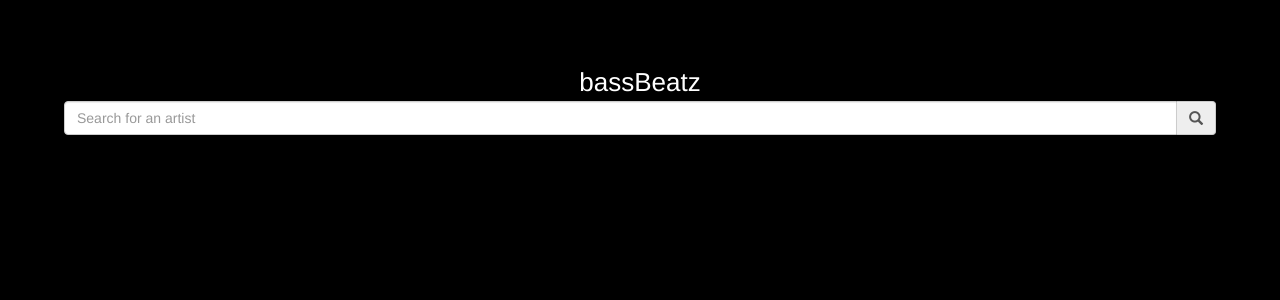
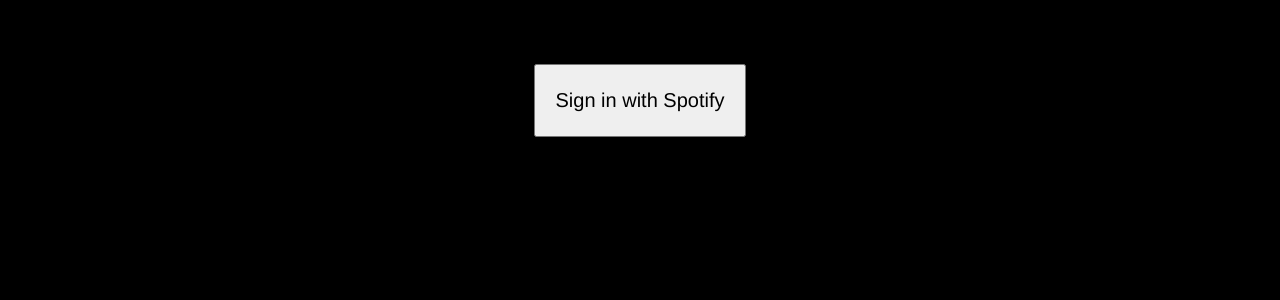
Before and after one commit to rowgregory/bass-beatz, a React (Create React App) app: page / in a window 1280 px wide. Shown: the top 300 px of the page. Built offline with nearby package versions, Linux system fonts and the light colour scheme.

Commit message:
added login button with auth

```diff
--- a/package.json
+++ b/package.json
@@ -3,13 +3,14 @@
   "version": "0.1.0",
   "private": true,
   "dependencies": {
+    "machinepack-spotify": "0.0.3",
+    "node-spotify-api": "^1.0.7",
+    "query-string": "^6.2.0",
     "react": "^16.7.0",
     "react-bootstrap": "^0.32.4",
     "react-dom": "^16.7.0",
     "react-scripts": "2.1.3",
     "spotify-web-api-js": "^1.1.1",
-    "machinepack-spotify": "0.0.3",
-    "node-spotify-api": "^1.0.7",
     "spotify-web-api-node": "^2.5.0"
   },
   "scripts": {
--- a/src/App.jsx
+++ b/src/App.jsx
@@ -4,6 +4,7 @@
 import Profile from './Profile';
 import Gallery from './Gallery';
 import RelatedArtists from './RelatedArtists';
+import queryString from 'query-string';
 
 class App extends Component {
     constructor(props){
@@ -12,66 +13,171 @@
             query: '',
             artist: null,
             tracks:[],
-            related_artists:[]
+            related_artists:[],
+            serverData:{},
+            image:null
         }
     }
 
+    componentDidMount(){
+        let parsed = queryString.parse(window.location.search);
+        console.log('accessToken', parsed);
+
+        let accessToken = parsed.access_token;
+
+        if(!accessToken)
+            return;
+
+        fetch('https://api.spotify.com/v1/me', {headers:  {
+            'Authorization': 'Bearer ' + accessToken }}
+        ).then(response => response.json())
+        .then(jsonresponse =>
+        //    {console.log(jsonresponse)}
+
+            this.setState({
+            user: {
+                name: jsonresponse.display_name,
+
+                image: jsonresponse.images[0].url
+            }
+
+            })
+
+        )
+
+
+
+
+        fetch('https://api.spotify.com/v1/me/playlists', {headers:  {
+            'Authorization': 'Bearer ' + accessToken }}
+        ).then(response => response.json())
+        .then(jsonresponse =>
+            {console.log('Playlists: ', jsonresponse)}
+            // this.setState({
+            //     playlists: jsonresponse.items.map(item => ({
+            //         name: item.name,
+            //         songs:[]
+                    // }))
+                // })
+        )
+    }
+
+
+
+
+
     search(){
-        // console.log('this.state', this.state);
+
+        let parsedToken = queryString.parse(window.location.search);
+        console.log('parsedToken', parsedToken);
+
+        let accessToken = parsedToken.access_token;
         const BASE_URL = 'https://api.spotify.com/v1/search?';
         let FETCH_URL = `${BASE_URL}q=${this.state.query}&type=artist&limit=1`;
         const ALBUM_URL = 'https://api.spotify.com/v1/artists/';
-        var accessToken = 'BQAUeLmNBrl2A0UKEQv2c71dqJWoOH6G5Q_1X4mDsb-bryMQNYBpX3uQ_coMAPIU5pvmn511m1xUoX0cQryhFsB505CrUF83WavnCJCys0rLfM45N0T1Bz7r5qoI2EhCRFcju7B8OQWLd3FAqlZwcopQwxXYYGZW&refresh_token=AQAwy3mI9lu2CPj-AQm28cHd-G1gAZIefkXNPysZw5FwntKD7HMlVmnfGTDNPrYm43c3ugUidn0IpSMTob5dYxVNtQqOi1UoTN_qf64Ek5dxDyMoZ57tjDE20K1y2FuG6T1ajA';
-        // console.log('FETCH_URL: ', FETCH_URL);
-        var myOptions = {
-            method: 'GET',
-            headers:  {
-              'Authorization': 'Bearer ' + accessToken
-           },
-            mode: 'cors',
-            cache: 'default'
-          };
-        fetch(FETCH_URL, myOptions )
-        .then(response => response.json())
-        .then(json => {
-            const artist = json.artists.items[0];
-            // console.log('artist', artist);
+
+        fetch(FETCH_URL, {headers:  {
+            'Authorization': 'Bearer ' + accessToken }}
+        ).then(response => response.json())
+        .then(jsonresponse => {
+
+            console.log('Artist: ', jsonresponse);
+            const artist = jsonresponse.artists.items[0];
+
             this.setState({artist});
 
             FETCH_URL = `${ALBUM_URL}${artist.id}/top-tracks?country=US&`
-            fetch(FETCH_URL, myOptions)
-            .then(response => response.json())
+            fetch(FETCH_URL, {headers:  {
+                'Authorization': 'Bearer ' + accessToken }}
+            ).then(response => response.json())
             .then(json => {
                 // console.log('artist\'s top tracks:', json);
                 const { tracks } = json;
                 this.setState({tracks});
             })
-        });
-        fetch(FETCH_URL, myOptions )
-        .then(response => response.json())
-        .then(json => {
-            const artist = json.artists.items[0];
-            // console.log('artist', artist);
-            this.setState({artist});
 
-            FETCH_URL = `${ALBUM_URL}${artist.id}/related-artists`
-            fetch(FETCH_URL, myOptions)
-            .then(response => response.json())
-            .then(json => {
-                // console.log('artist\'s related artists: ', json);
-                // console.log('related artists: ', json.artists);
-                const related_artists = json.artists;
-                // console.log('Thhis is a variable: ',related_artists)
-                this.setState({related_artists});
         })
-        });
     }
 
+        // console.log('this.state', this.state);
+        // const BASE_URL = 'https://api.spotify.com/v1/search?';
+        // let FETCH_URL = `${BASE_URL}q=${this.state.query}&type=artist&limit=1`;
+        // const ALBUM_URL = 'https://api.spotify.com/v1/artists/';
+        // // var accessToken = 'BQAUeLmNBrl2A0UKEQv2c71dqJWoOH6G5Q_1X4mDsb-bryMQNYBpX3uQ_coMAPIU5pvmn511m1xUoX0cQryhFsB505CrUF83WavnCJCys0rLfM45N0T1Bz7r5qoI2EhCRFcju7B8OQWLd3FAqlZwcopQwxXYYGZW&refresh_token=AQAwy3mI9lu2CPj-AQm28cHd-G1gAZIefkXNPysZw5FwntKD7HMlVmnfGTDNPrYm43c3ugUidn0IpSMTob5dYxVNtQqOi1UoTN_qf64Ek5dxDyMoZ57tjDE20K1y2FuG6T1ajA';
+        // // console.log('FETCH_URL: ', FETCH_URL);
+        // var myOptions = {
+        //     method: 'GET',
+        //     headers:  {
+        //       'Authorization': 'Bearer ' + accessToken
+        //    },
+        //     mode: 'cors',
+        //     cache: 'default'
+        //   };
+        // fetch(FETCH_URL, myOptions )
+        // .then(response => response.json())
+        // .then(json => {
+        //     const artist = json.artists.items[0];
+        //     // console.log('artist', artist);
+        //     this.setState({artist});
+
+        //     FETCH_URL = `${ALBUM_URL}${artist.id}/top-tracks?country=US&`
+        //     fetch(FETCH_URL, myOptions)
+        //     .then(response => response.json())
+        //     .then(json => {
+        //         // console.log('artist\'s top tracks:', json);
+        //         const { tracks } = json;
+        //         this.setState({tracks});
+        //     })
+        // });
+    // }
+    //     fetch(FETCH_URL, myOptions )
+    //     .then(response => response.json())
+    //     .then(json => {
+    //         const artist = json.artists.items[0];
+    //         // console.log('artist', artist);
+    //         this.setState({artist});
+
+    //         FETCH_URL = `${ALBUM_URL}${artist.id}/related-artists`
+    //         fetch(FETCH_URL, myOptions)
+    //         .then(response => response.json())
+    //         .then(json => {
+    //             // console.log('artist\'s related artists: ', json);
+    //             // console.log('related artists: ', json.artists);
+    //             const related_artists = json.artists;
+    //             // console.log('Thhis is a variable: ',related_artists)
+    //             this.setState({related_artists});
+    //         })
+    //     });
+    // }
+
     render(){
+
+
         return (
             <div className="App">
+                {this.state.user ?
+                    <div>
+                        <h1 className="user-info" style={{'color': 'white'}}>
+                            {this.state.user.name}
+                        </h1>
 
-                <div className="App-title">bassBeatz</div>
+                        <img
+                            className="user-pic"
+                            alt="user-profilePic"
+                            src={this.state.user.image}
+                            style={{
+                                'height': '120px',
+                                'borderRadius': '60px',
+                                'border': '3px solid white'
+                            }}
+                        />
+
+
+                        <div
+                            className="App-title">
+                            bassBeatz
+                        </div>
+
                         <FormGroup>
                             <InputGroup>
                                 <FormControl
@@ -112,8 +218,10 @@
                             </div>
                             : <div></div>
                         }
-
-
+                        </div> : <button
+                                    onClick={ () => window.location = 'http://localhost:8888/login' }
+                                    style={{padding: '20px', 'fontSize': '20px', 'color': 'black'}}>Sign in with Spotify</button>
+                    }
 
 
                     </div>
--- a/src/RelatedArtists.jsx
+++ b/src/RelatedArtists.jsx
@@ -22,7 +22,7 @@
         console.log('Artist Index: ',  indexOfArtist);
         console.log('this.props.related_artists', this.props.related_artists)
 
-        let listofArtists = this.props.related_artists;
+        // let listofArtists = this.props.related_artists;
 
         // console.log('Length of artists array', listofArtists.length);
         if(this.state.clicked.indexOf(switchArtist)===-1){
@@ -30,13 +30,13 @@
         }
 
 
-        listofArtists.map((makeaMatch, k) => {
+        // listofArtists.map((makeaMatch, k) => {
             // console.log('Artist: ', makeaMatch);
 
             // console.log('index value: ', k);
             // console.log('Artist id: ', makeaMatch.id)
 
-        })
+        // })
 
     }
 
```
Also changed, not shown: 1 other file (tests, documents, lock files or other folders). Lines whose indentation alone changed are shown as unchanged.
